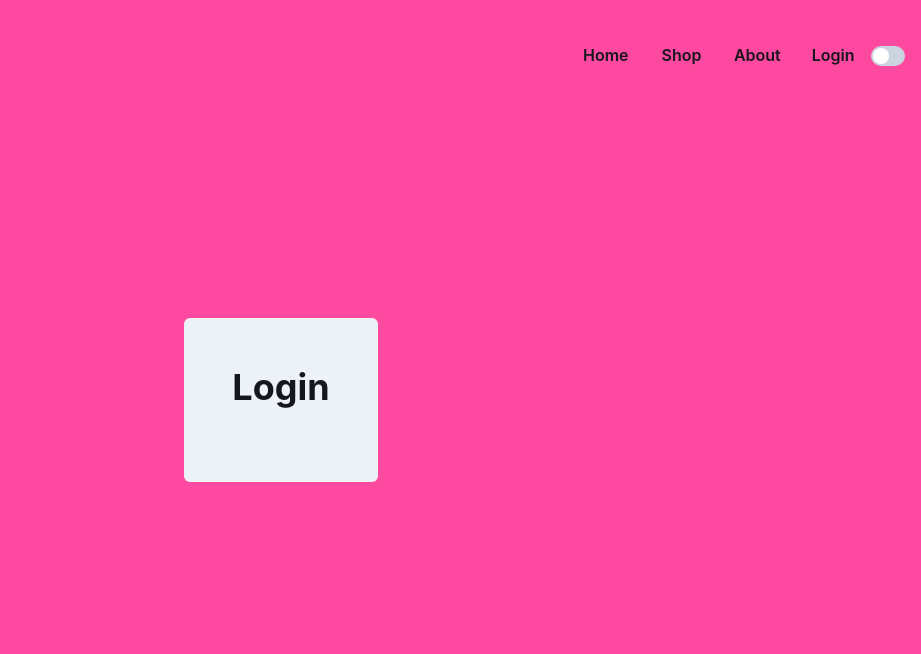
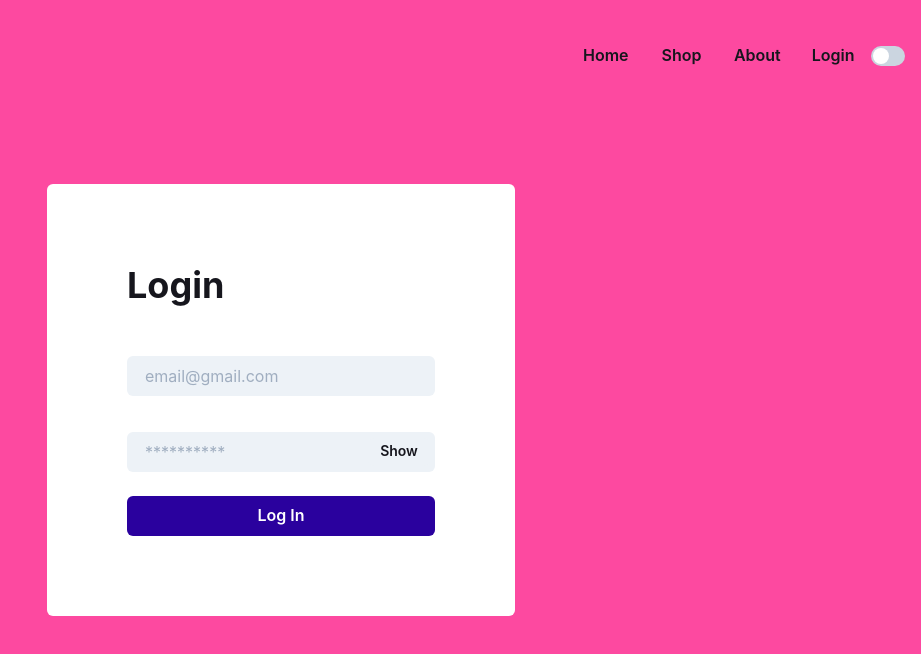
Before and after one commit to Mooninghnk/victoria, a Next.js app: page /login in a window 1280 px wide. Shown: the top 654 px of the page, without its empty margins (359-1280 px from the left). Built offline with nearby package versions, Linux system fonts and the light colour scheme.

Commit message:
login added

```diff
--- a/src/pages/login.js
+++ b/src/pages/login.js
@@ -1,19 +1,63 @@
 import { Container } from "../components/Container.js";
 import { DarkModeSwitch } from "../components/DarkModeSwitch.js";
 import { FcAddDatabase, FcNext } from "react-icons/fc";
-import { Flex, Heading } from "@chakra-ui/react";
+import {
+  Flex,
+  Heading,
+  Input,
+  Button,
+  useColorModeValue,
+  InputGroup,
+  InputRightElement,
+} from "@chakra-ui/react";
+import { useState } from "react";
+import img from "../public/icons/background.svg";
 
-import img from "../public/icons/background.svg";
 const Login = () => {
+  const [show, setShow] = useState(false);
+  const handleClick = () => setShow(!show);
+
   return (
     <Container
       style={{ backgroundImage: `url(${img})` }}
       height="100vh"
       aling="center"
       justifyContent="center"
+      color="black"
     >
-      <Flex direction="column" background="gray.100" p={12} rounded={6}>
-        <Heading mb={6}>Login</Heading>
+      <Flex
+        direction="column"
+        bg="white"
+        p={20}
+        rounded={6}
+      >
+        <Heading   mb={6}>Login</Heading>
+        <br/>
+        <Input
+          placeholder="email@gmail.com"
+          variant="filled"
+          mb={3}
+          type="email"
+        />
+        <br/>
+        <InputGroup size="md">
+          <Input
+            placeholder="**********"
+            variant="filled"
+            mb={6}
+            type={show ? "text" : "password"}
+          />
+
+          <InputRightElement width="4.5rem">
+            <Button h="1.75rem" size="sm" onClick={handleClick}>
+              {show ? "Hide" : "Show"}
+            </Button>
+          </InputRightElement>
+        </InputGroup>
+
+        <Button background="#2A019E" p={5} color="white">
+          Log In
+        </Button>
       </Flex>
 
       <DarkModeSwitch />
```
